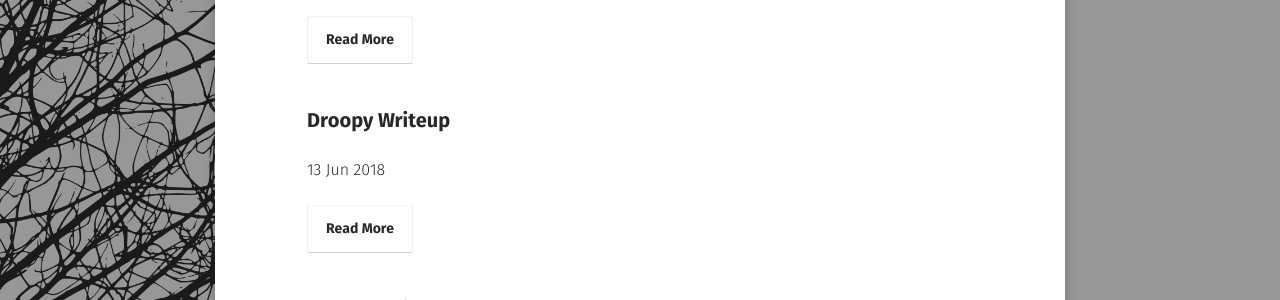
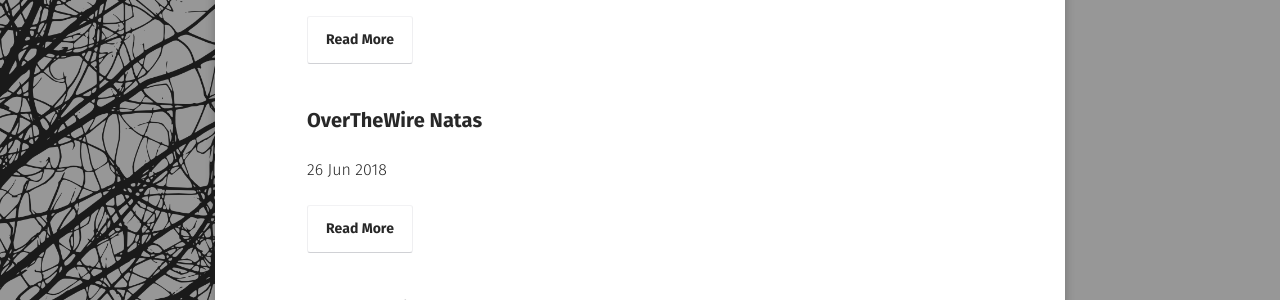
Before and after one commit to burcudemiralp/burcudemiralp.github.io, a Jekyll site: the page built from posts/index.md, in a window 1280 px wide. Shown: the part 433-733 px from the top of the page. Built offline with Jekyll 4.4.1, drawn with Linux system fonts in a browser that asks for light colours; some web fonts are replaced.

Commit message:
Update 2018-06-23-OverTheWire aNatas.md

```diff
--- a/_posts/2018-06-23-OverTheWire aNatas.md
+++ b/_posts/2018-06-23-OverTheWire aNatas.md
@@ -1,8 +1,8 @@
 ---
 layout: post
-title: "Droopy Writeup"
-date: 2018-06-13
-excerpt: "13 Jun 2018"
+title: "OverTheWire Natas"
+date: 2018-06-26
+excerpt: "26 Jun 2018"
 comments: false
 ---
 Droopy imajını indirmek/daha ayrıntılı bilgiye ulaşmak için [bu](https://www.vulnhub.com/entry/droopy-v02,143/) linki kullanabilirsiniz.
```
